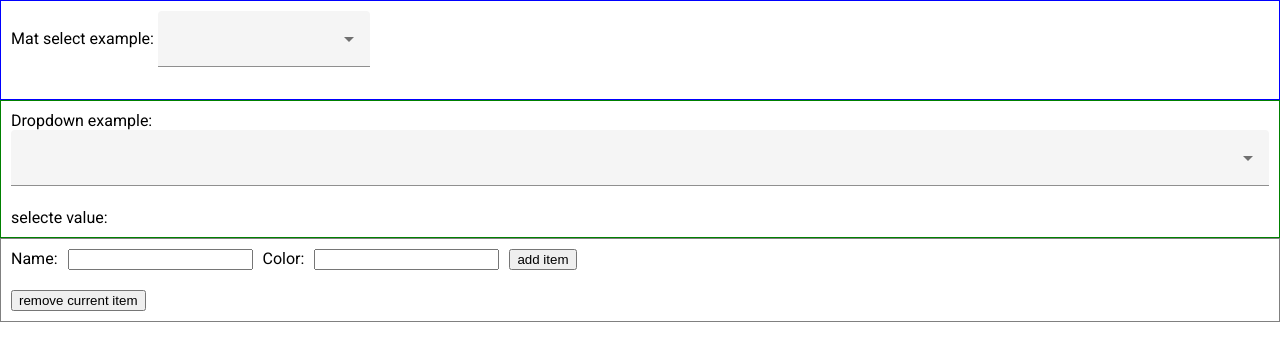
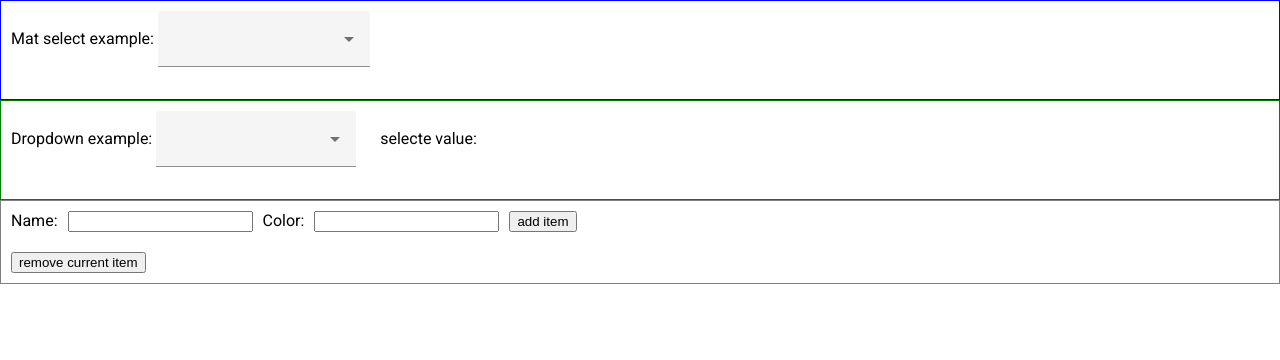
Before and after one commit to eugenekotov/er-dropdown, an Angular app: page / in a window 1280 px wide. Shown: the top 360 px of the page. Built offline with nearby package versions, Linux system fonts and the light colour scheme.

Commit message:
added empty item

```diff
--- a/src/app/app.component.html
+++ b/src/app/app.component.html
@@ -13,9 +13,10 @@
 <div style="border: 1px solid green; padding: 10px;">
   Dropdown example:
   <app-er-dropdown
-    [options]="cars" optionLabel='name' [filterThreshold]='5'
+    [options]="cars" optionLabel='name' [emptyItem]="emptyItem"
+    [filterThreshold]='5'
     [(value)]="selectedCar"[showClear]="false"
-    style="margin-right: 20px; width: 400px;"></app-er-dropdown>
+    style="margin-right: 20px; width: 200px; display: inline-block"></app-er-dropdown>
 
   selecte value: {{selectedCar?.name}}
 </div>
--- a/src/app/app.component.ts
+++ b/src/app/app.component.ts
@@ -11,6 +11,10 @@ export class AppComponent {
   title = 'er-dropdown';
 
   cars: Car[] = [];
+  emptyItem: Car = {
+      name: '<unselect>',
+      color: ''
+  };
   selectedCar: Car | undefined;
   carName: string = "";
   carColor: string = "";
--- a/src/app/components/er-dropdown/er-dropdown.component.html
+++ b/src/app/components/er-dropdown/er-dropdown.component.html
@@ -5,15 +5,18 @@
             <span class="material-icons" style="opacity: 0.5;">search</span>
 
             <input #input class="mat-filter-input" matInput placeholder="{{filterPlaceHolder}}"
-                [(ngModel)]="filterValue" (ngModelChange)="onFilterValueChange($event)"
-                (keydown)="handleKeydown($event)">
+                    [(ngModel)]="filterValue" (ngModelChange)="onFilterValueChange($event)"
+                    (keydown)="handleKeydown($event)">
             <span *ngIf="filterValue.length > 0" class="material-icons" style="opacity: 0.5; cursor: pointer;"
-                (click)="onClearFilterClick($event)">close</span>
+                    (click)="onClearFilterClick($event)">close</span>
         </div>
 
+        <mat-option *ngIf="emptyItem !== undefined" [value]="emptyItem">
+                {{emptyItem![optionLabel]}}
+        </mat-option>
 
         <mat-option *ngFor="let option of filteredOptions"
-            [value]="option">{{option[optionLabel]}}</mat-option>
+                [value]="option">{{option[optionLabel]}}</mat-option>
     </mat-select>
     <span *ngIf="showClear" matSuffix class="material-icons" style="opacity: 0.5; cursor: pointer; margin-left: 5px; margin-right: 10px;  user-select: none;"
         (click)="onClearClick($event)">close</span>
--- a/src/app/components/er-dropdown/er-dropdown.component.scss
+++ b/src/app/components/er-dropdown/er-dropdown.component.scss
@@ -8,11 +8,11 @@
     font-size: inherit;
     box-shadow: none;
     border-radius: 0;
-    padding: 16px 16px 16px 16px;
+    padding: 8px 8px 8px 8px;
     -webkit-box-sizing: border-box;
     box-sizing: border-box;
     display: flex;
-    gap: 10px;
+    gap: 8px;
     user-select: none;
 }
 
--- a/src/app/components/er-dropdown/er-dropdown.component.ts
+++ b/src/app/components/er-dropdown/er-dropdown.component.ts
@@ -20,6 +20,8 @@ export class ErDropdownComponent<T> implements OnDestroy {
     // value
     @Input() value: T | undefined;
     @Output() valueChange = new EventEmitter<T | undefined>();
+
+    @Input() emptyItem: T | undefined;
 
     @Input()
     set filterThreshold(value: number) {
```
